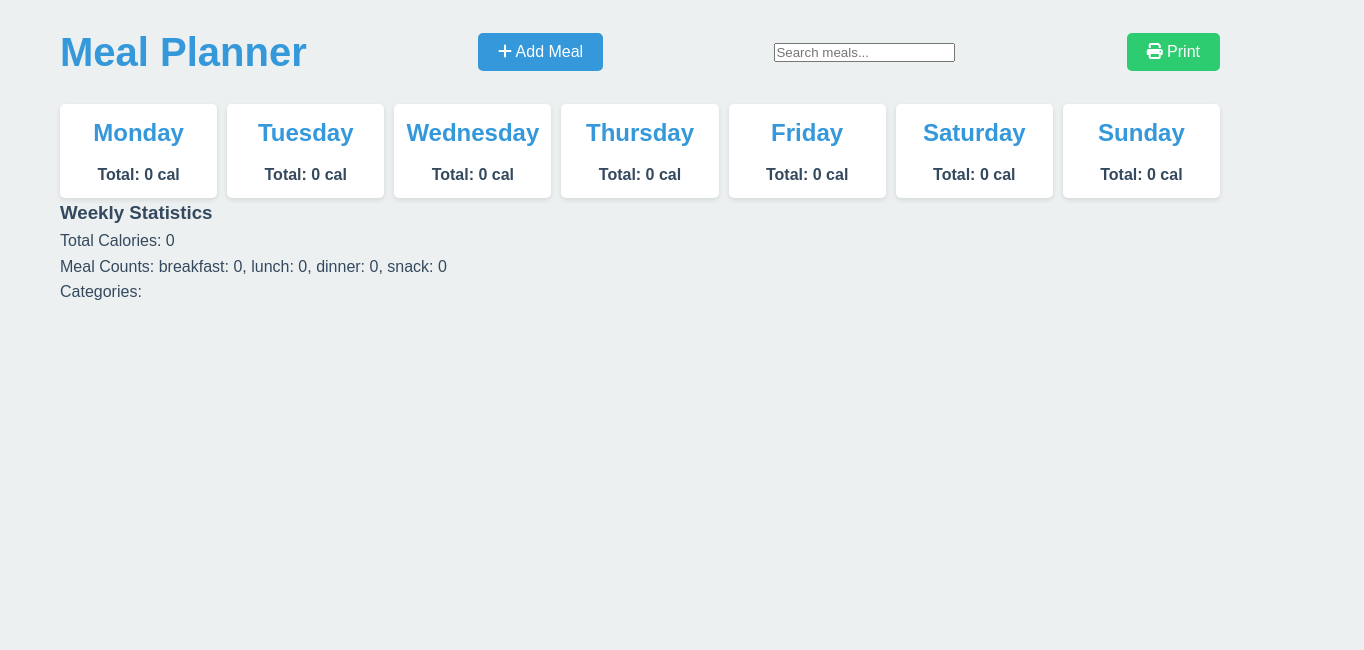
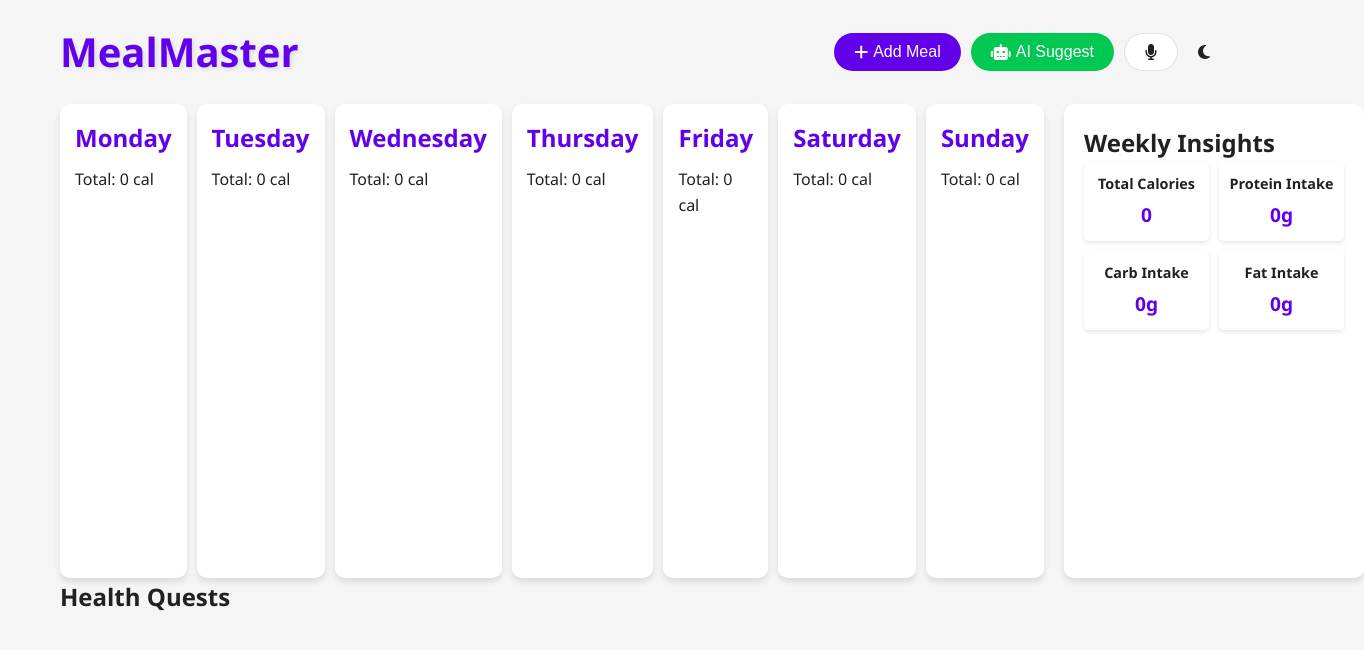
Before and after one commit to chinmay4c/MealPlanner, a plain HTML site: page index.html in a window 1280 px wide. Shown: the whole page, 1364 px wide, since content can reach past the window. Drawn offline with nearby package versions, Linux system fonts and the light colour scheme; a script that the page names is missing.

Commit message:
css updating

```diff
--- a/index.html
+++ b/index.html
@@ -3,20 +3,58 @@
 <head>
     <meta charset="UTF-8">
     <meta name="viewport" content="width=device-width, initial-scale=1.0">
-    <title>Meal Planner</title>
+    <title>MealMaster</title>
     <link rel="stylesheet" href="https://cdnjs.cloudflare.com/ajax/libs/font-awesome/6.1.1/css/all.min.css">
     <link rel="stylesheet" href="styles.css">
-    <script src="https://cdnjs.cloudflare.com/ajax/libs/Sortable/1.14.0/Sortable.min.js"></script>
+    <link rel="manifest" href="manifest.json">
+    <script src="https://cdnjs.cloudflare.com/ajax/libs/gsap/3.9.1/gsap.min.js"></script>
+    <script src="https://cdnjs.cloudflare.com/ajax/libs/Chart.js/3.7.1/chart.min.js"></script>
+    <script src="https://cdn.jsdelivr.net/npm/@tensorflow/tfjs"></script>
+    <script src="https://cdn.jsdelivr.net/npm/@tensorflow-models/universal-sentence-encoder"></script>
 </head>
 <body>
-    <div class="container">
+    <div class="app-container">
         <header>
-            <h1>Meal Planner</h1>
-            <button id="add-meal-btn" class="btn-primary"><i class="fas fa-plus"></i> Add Meal</button>
-            <button id="print-btn" class="btn-secondary"><i class="fas fa-print"></i> Print</button>
+            <h1>MealMaster</h1>
+            <nav>
+                <button id="add-meal-btn" class="btn-primary"><i class="fas fa-plus"></i> Add Meal</button>
+                <button id="ai-suggest-btn" class="btn-secondary"><i class="fas fa-robot"></i> AI Suggest</button>
+                <button id="voice-command-btn" class="btn-tertiary"><i class="fas fa-microphone"></i></button>
+                <button id="dark-mode-toggle" class="btn-icon"><i class="fas fa-moon"></i></button>
+            </nav>
         </header>
-        <div class="week-view">
-            <!-- Days will be dynamically generated by JavaScript -->
+        <main>
+            <div class="week-view">
+                <!-- Days will be dynamically generated by JavaScript -->
+            </div>
+            <div class="meal-statistics">
+                <h2>Weekly Insights</h2>
+                <div class="stats-grid">
+                    <div class="stat-card" id="total-calories">
+                        <h3>Total Calories</h3>
+                        <p>0</p>
+                    </div>
+                    <div class="stat-card" id="protein-intake">
+                        <h3>Protein Intake</h3>
+                        <p>0g</p>
+                    </div>
+                    <div class="stat-card" id="carb-intake">
+                        <h3>Carb Intake</h3>
+                        <p>0g</p>
+                    </div>
+                    <div class="stat-card" id="fat-intake">
+                        <h3>Fat Intake</h3>
+                        <p>0g</p>
+                    </div>
+                </div>
+                <canvas id="nutrition-chart"></canvas>
+            </div>
+        </main>
+        <div id="gamification-sidebar" class="sidebar">
+            <h2>Health Quests</h2>
+            <ul id="quest-list">
+                <!-- Quests will be dynamically generated -->
+            </ul>
         </div>
     </div>
 
@@ -34,6 +72,18 @@
                 <div class="form-group">
                     <label for="meal-calories">Calories:</label>
                     <input type="number" id="meal-calories" required>
+                </div>
+                <div class="form-group">
+                    <label for="meal-protein">Protein (g):</label>
+                    <input type="number" id="meal-protein" required>
+                </div>
+                <div class="form-group">
+                    <label for="meal-carbs">Carbs (g):</label>
+                    <input type="number" id="meal-carbs" required>
+                </div>
+                <div class="form-group">
+                    <label for="meal-fat">Fat (g):</label>
+                    <input type="number" id="meal-fat" required>
                 </div>
                 <div class="form-group">
                     <label for="meal-day">Day:</label>
--- a/styles.css
+++ b/styles.css
@@ -1,9 +1,22 @@
 :root {
-    --primary-color: #3498db;
-    --secondary-color: #2ecc71;
-    --background-color: #ecf0f1;
-    --text-color: #34495e;
-    --border-color: #bdc3c7;
+    --primary-color: #6200ea;
+    --secondary-color: #00c853;
+    --background-color: #f5f5f5;
+    --text-color: #212121;
+    --card-background: #ffffff;
+    --border-color: #e0e0e0;
+    --shadow-color: rgba(0, 0, 0, 0.1);
+    --transition-speed: 0.3s;
+}
+
+body.dark-mode {
+    --primary-color: #b388ff;
+    --secondary-color: #69f0ae;
+    --background-color: #121212;
+    --text-color: #ffffff;
+    --card-background: #1e1e1e;
+    --border-color: #333333;
+    --shadow-color: rgba(255, 255, 255, 0.1);
 }
 
 * {
@@ -13,13 +26,14 @@
 }
 
 body {
-    font-family: 'Arial', sans-serif;
+    font-family: 'Segoe UI', Tahoma, Geneva, Verdana, sans-serif;
     line-height: 1.6;
     color: var(--text-color);
     background-color: var(--background-color);
+    transition: background-color var(--transition-speed), color var(--transition-speed);
 }
 
-.container {
+.app-container {
     max-width: 1200px;
     margin: 0 auto;
     padding: 20px;
@@ -35,15 +49,24 @@ header {
 h1 {
     font-size: 2.5rem;
     color: var(--primary-color);
+    text-shadow: 2px 2px 4px var(--shadow-color);
 }
 
-.btn-primary, .btn-secondary {
+nav {
+    display: flex;
+    gap: 10px;
+}
+
+.btn-primary, .btn-secondary, .btn-tertiary, .btn-icon {
     padding: 10px 20px;
     border: none;
-    border-radius: 5px;
+    border-radius: 50px;
     cursor: pointer;
     font-size: 1rem;
-    transition: background-color 0.3s ease;
+    transition: all var(--transition-speed);
+    display: flex;
+    align-items: center;
+    gap: 5px;
 }
 
 .btn-primary {
@@ -56,21 +79,46 @@ h1 {
     color: white;
 }
 
-.btn-primary:hover, .btn-secondary:hover {
-    opacity: 0.9;
+.btn-tertiary {
+    background-color: var(--card-background);
+    color: var(--text-color);
+    border: 1px solid var(--border-color);
+}
+
+.btn-icon {
+    background-color: transparent;
+    color: var(--text-color);
+    padding: 10px;
+}
+
+.btn-primary:hover, .btn-secondary:hover, .btn-tertiary:hover, .btn-icon:hover {
+    transform: translateY(-2px);
+    box-shadow: 0 4px 6px var(--shadow-color);
+}
+
+main {
+    display: flex;
+    gap: 20px;
 }
 
 .week-view {
+    flex: 1;
     display: grid;
     grid-template-columns: repeat(7, 1fr);
     gap: 10px;
 }
 
 .day {
-    background-color: white;
-    border-radius: 5px;
-    padding: 10px;
-    box-shadow: 0 2px 5px rgba(0, 0, 0, 0.1);
+    background-color: var(--card-background);
+    border-radius: 10px;
+    padding: 15px;
+    box-shadow: 0 4px 6px var(--shadow-color);
+    transition: all var(--transition-speed);
+}
+
+.day:hover {
+    transform: translateY(-5px);
+    box-shadow: 0 8px 12px var(--shadow-color);
 }
 
 .day h2 {
@@ -84,12 +132,18 @@ h1 {
 }
 
 .meal-item {
-    background-color: #f9f9f9;
+    background-color: var(--card-background);
     border: 1px solid var(--border-color);
     border-radius: 5px;
     padding: 10px;
     margin-bottom: 10px;
     cursor: move;
+    transition: all var(--transition-speed);
+}
+
+.meal-item:hover {
+    transform: scale(1.02);
+    box-shadow: 0 2px 4px var(--shadow-color);
 }
 
 .meal-item h3 {
@@ -98,7 +152,8 @@ h1 {
 
 .meal-item p {
     font-size: 0.9rem;
-    color: #7f8c8d;
+    color: var(--text-color);
+    opacity: 0.7;
 }
 
 .meal-item .meal-actions {
@@ -114,10 +169,56 @@ h1 {
     font-size: 1rem;
     margin-left: 5px;
     color: var(--text-color);
+    transition: color var(--transition-speed);
 }
 
 .meal-item .meal-actions button:hover {
     color: var(--primary-color);
+}
+
+.meal-statistics {
+    flex: 0 0 300px;
+    background-color: var(--card-background);
+    border-radius: 10px;
+    padding: 20px;
+    box-shadow: 0 4px 6px var(--shadow-color);
+}
+
+.stats-grid {
+    display: grid;
+    grid-template-columns: repeat(2, 1fr);
+    gap: 10px;
+    margin-bottom: 20px;
+}
+
+.stat-card {
+    background-color: var(--card-background);
+    border-radius: 5px;
+    padding: 10px;
+    text-align: center;
+    box-shadow: 0 2px 4px var(--shadow-color);
+    transition: all var(--transition-speed);
+}
+
+.stat-card:hover {
+    transform: translateY(-2px);
+    box-shadow: 0 4px 6px var(--shadow-color);
+}
+
+.stat-card h3 {
+    font-size: 0.9rem;
+    margin-bottom: 5px;
+}
+
+.stat-card p {
+    font-size: 1.2rem;
+    font-weight: bold;
+    color: var(--primary-color);
+}
+
+#nutrition-chart {
+    width: 100%;
+    height: 200px;
 }
 
 .modal {
@@ -130,74 +231,5 @@ h1 {
     height: 100%;
     overflow: auto;
     background-color: rgba(0, 0, 0, 0.4);
+    animation: fadeIn var(--transition-speed);
 }
-
-.modal-content {
-    background-color: white;
-    margin: 10% auto;
-    padding: 20px;
-    border-radius: 5px;
-    width: 60%;
-    max-width: 500px;
-}
-
-.close {
-    color: #aaa;
-    float: right;
-    font-size: 28px;
-    font-weight: bold;
-    cursor: pointer;
-}
-
-.close:hover,
-.close:focus {
-    color: black;
-    text-decoration: none;
-    cursor: pointer;
-}
-
-.form-group {
-    margin-bottom: 15px;
-}
-
-.form-group label {
-    display: block;
-    margin-bottom: 5px;
-}
-
-.form-group input,
-.form-group select,
-.form-group textarea {
-    width: 100%;
-    padding: 8px;
-    border: 1px solid var(--border-color);
-    border-radius: 4px;
-}
-
-.total-calories {
-    text-align: center;
-    font-weight: bold;
-    margin-top: 10px;
-}
-
-@media print {
-    body {
-        background-color: white;
-    }
-
-    .container {
-        width: 100%;
-        max-width: none;
-    }
-
-    header button,
-    .meal-actions {
-        display: none;
-    }
-}
-
-@media (max-width: 768px) {
-    .week-view {
-        grid-template-columns: 1fr;
-    }
-}
```
